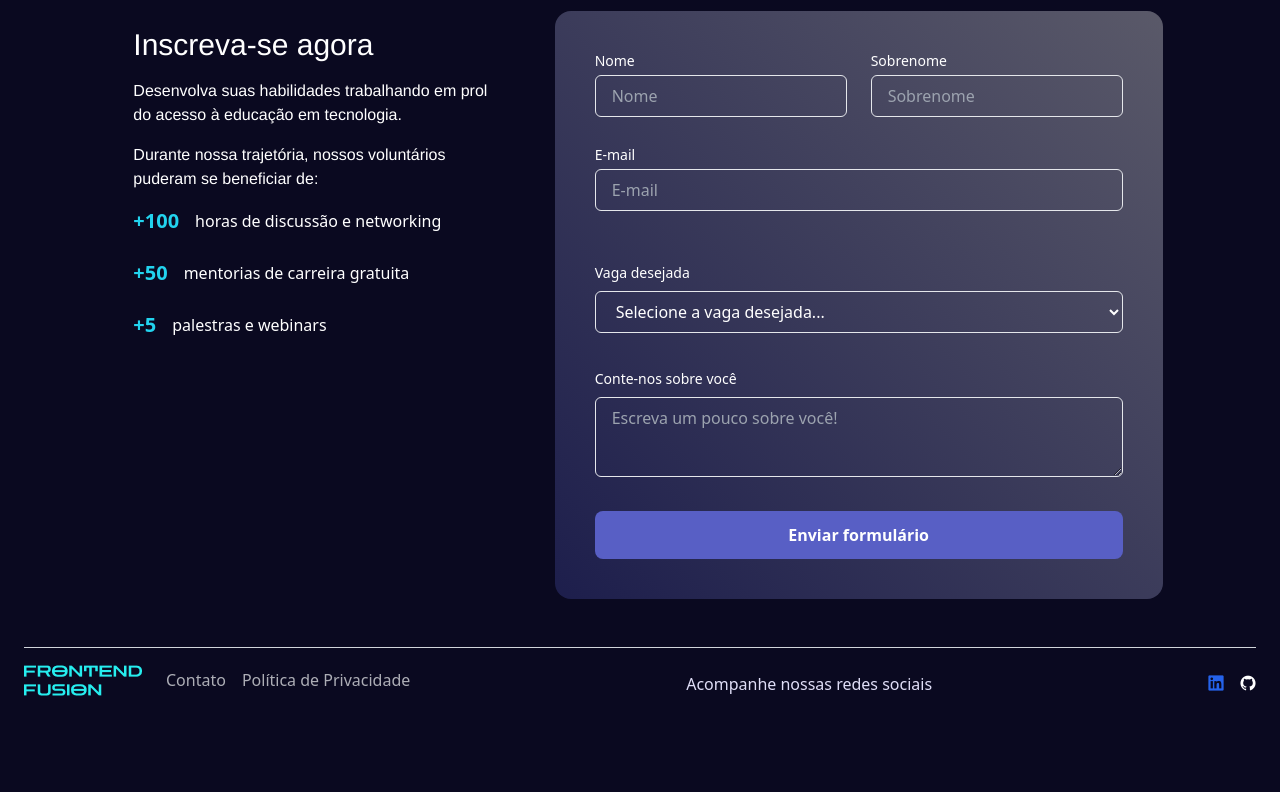
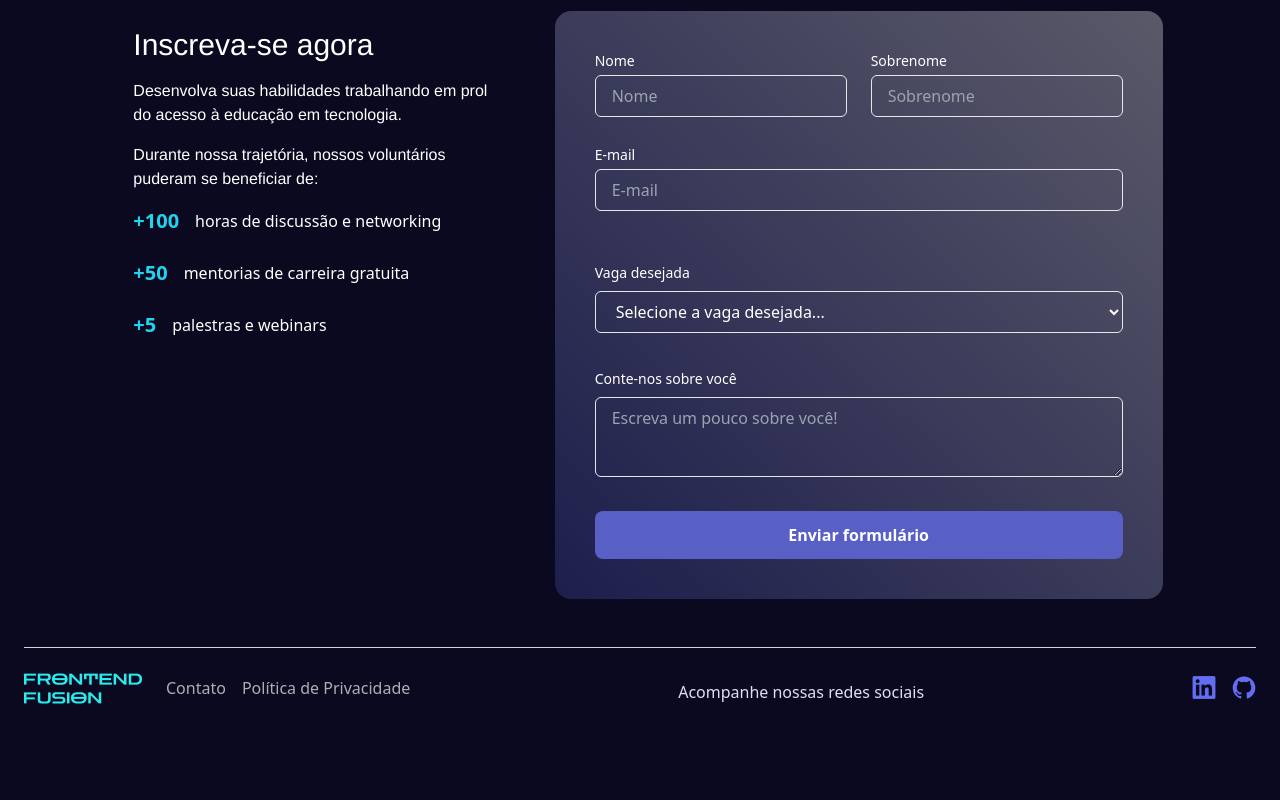
Before and after one commit to Projeto-FrontEnd-Fusion/vingadores-portifolio-colaborativo_, a React (Vite) app: page / in a window 1280 px wide. Shown: the part 1263-2063 px from the top of the page. Built offline with nearby package versions, Linux system fonts and the light colour scheme; data requests are answered from the project's data file.

Commit message:
feat:Atualiza estilo nos icones das redes sociais

```diff
--- a/src/components/Footer/Footer.tsx
+++ b/src/components/Footer/Footer.tsx
@@ -24,12 +24,12 @@ const Footer = () => {
                 <ul className="flex space-x-4 mt-2">
                     <li>
                         <a href="https://www.linkedin.com/company/comunidade-frontend-fusion/" target="_blank" rel="noopener noreferrer" className="text-fusion-links-rodape">
-                            <i className="devicon-linkedin-plain text-blue-600"></i>
+                            <i className="devicon-linkedin-plain text-[#646DF0] text-2xl"></i>
                         </a>
                     </li>
                     <li>
                         <a href="https://github.com/Projeto-FrontEnd-Fusion" target="_blank" rel="noopener noreferrer" className="text-fusion-links-rodape">
-                            <i className="devicon-github-original text-white"></i>
+                            <i className="devicon-github-original text-[#646DF0] text-2xl"></i>
                         </a>
                     </li>
                 </ul>
```
